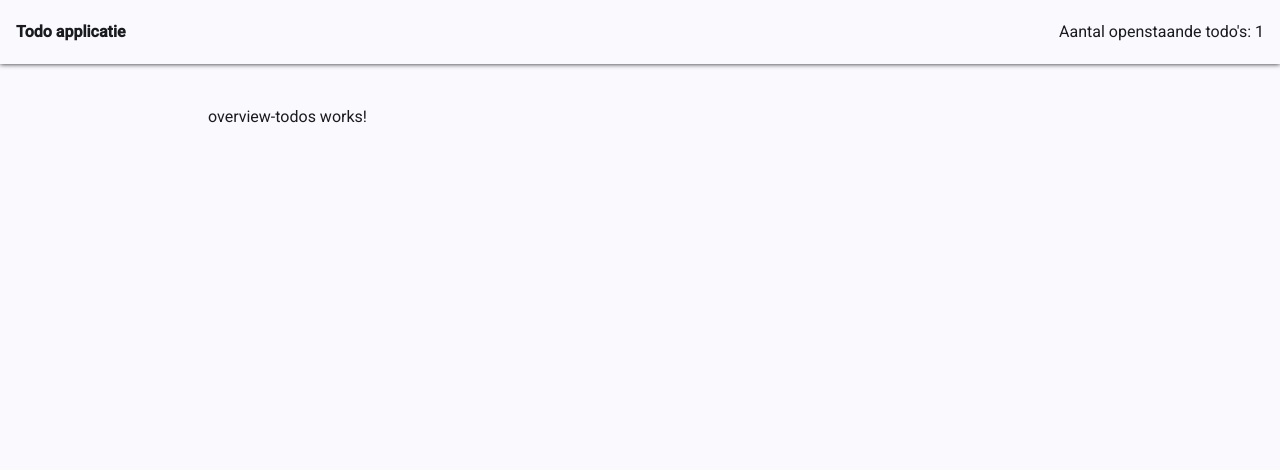
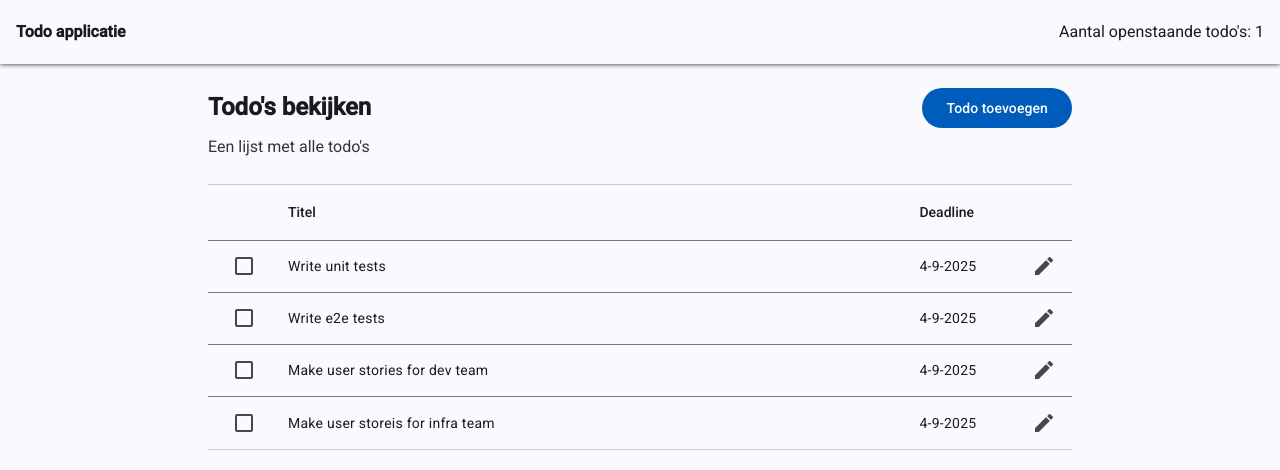
Before and after one commit to mrlnx/todo-applicatie, an Angular app in the folder frontend/: page /overview in a window 1280 px wide. Shown: the top 470 px of the page. Built offline with nearby package versions, Linux system fonts and the light colour scheme.

Commit message:
feat(ui): style ui todos overview

```diff
--- a/frontend/src/app/pages/overview-todos/overview-todos.html
+++ b/frontend/src/app/pages/overview-todos/overview-todos.html
@@ -1 +1,62 @@
-<p>overview-todos works!</p>
+<div class="overview-todo-header">
+  <div class="header-title">
+    <h2>Todo's bekijken</h2>
+    <p>Een lijst met alle todo's</p>
+  </div>
+  <div class="header-action">
+    <button matButton="filled">Todo toevoegen</button>
+  </div>
+</div>
+
+<div class="overview-todo-container">
+  <table
+    mat-table
+    [dataSource]="dataSource"
+    class="mat-elevation-z8"
+    matSort
+    (matSortChange)="announceSortChange($event)"
+  >
+    <ng-container matColumnDef="complete">
+      <th mat-header-cell *matHeaderCellDef>&nbsp;</th>
+      <td mat-cell *matCellDef="let element">
+        <mat-checkbox class="example-margin" />
+      </td>
+    </ng-container>
+
+    <ng-container matColumnDef="name">
+      <th
+        mat-header-cell
+        *matHeaderCellDef
+        mat-sort-header
+        sortActionDescription="Sorteer op titel"
+      >
+        Titel
+      </th>
+      <td mat-cell *matCellDef="let element">{{ element.name }}</td>
+    </ng-container>
+
+    <ng-container matColumnDef="deadline">
+      <th
+        mat-header-cell
+        *matHeaderCellDef
+        mat-sort-header
+        sortActionDescription="Sorteer op deadline"
+      >
+        Deadline
+      </th>
+      <td mat-cell *matCellDef="let element">{{ element.deadline }}</td>
+    </ng-container>
+
+    <ng-container matColumnDef="edit">
+      <th mat-header-cell *matHeaderCellDef></th>
+      <td mat-cell *matCellDef="let element" class="edit-button">
+        <button matIconButton aria-label="Example icon button with a home icon">
+          <mat-icon>edit</mat-icon>
+        </button>
+      </td>
+    </ng-container>
+
+    <tr mat-header-row *matHeaderRowDef="displayedColumns"></tr>
+    <tr mat-row *matRowDef="let row; columns: displayedColumns"></tr>
+  </table>
+</div>
--- a/frontend/src/app/pages/overview-todos/overview-todos.scss
+++ b/frontend/src/app/pages/overview-todos/overview-todos.scss
@@ -0,0 +1,25 @@
+.overview-todo-header {
+    display: flex;
+    flex: 1 1 auto;
+    border-bottom: 1px solid #CCC;
+    margin-bottom: 0rem;
+}
+
+.overview-todo-container {
+    border-bottom: 1px solid #CCC;
+
+    .mat-column-complete {
+        width: 4rem;
+        padding-right: 0.5rem;
+    }
+
+    .mat-column-deadline {
+        width: 4rem;
+    }
+
+    .mat-column-edit {
+        text-align: right;
+        width: 4rem;
+        padding-right: 0.5rem;
+    }
+}
--- a/frontend/src/app/pages/overview-todos/overview-todos.ts
+++ b/frontend/src/app/pages/overview-todos/overview-todos.ts
@@ -1,11 +1,51 @@
-import { Component } from '@angular/core';
+import { AfterViewInit, Component, inject, ViewChild } from '@angular/core';
+import { MatButtonModule } from '@angular/material/button';
+import { MatTableModule, MatTableDataSource } from '@angular/material/table';
+import { MatCheckboxModule } from '@angular/material/checkbox';
+import { MatIconModule } from '@angular/material/icon';
+import { LiveAnnouncer } from '@angular/cdk/a11y';
+import { MatSort, Sort, MatSortModule } from '@angular/material/sort';
+
+export interface PeriodicElement {
+  complete: boolean;
+  name: string;
+  deadline: string;
+  edit: boolean;
+}
+
+const date = new Date().toLocaleDateString('nl-NL').replace(/\//g, '-');
+
+const ELEMENT_DATA: PeriodicElement[] = [
+  { complete: true, name: 'Write unit tests', deadline: date, edit: true },
+  { complete: true, name: 'Write e2e tests', deadline: date, edit: true },
+  { complete: true, name: 'Make user stories for dev team', deadline: date, edit: true },
+  { complete: true, name: 'Make user storeis for infra team', deadline: date, edit: true },
+];
 
 @Component({
   selector: 'app-overview-todos',
-  imports: [],
+  imports: [MatButtonModule, MatTableModule, MatCheckboxModule, MatIconModule, MatSortModule],
   templateUrl: './overview-todos.html',
-  styleUrl: './overview-todos.scss'
+  styleUrl: './overview-todos.scss',
 })
-export class OverviewTodos {
+export class OverviewTodos implements AfterViewInit {
+  private _liveAnnouncer = inject(LiveAnnouncer);
 
+  displayedColumns: string[] = ['complete', 'name', 'deadline', 'edit'];
+  dataSource = new MatTableDataSource(ELEMENT_DATA);
+
+  @ViewChild(MatSort)
+  sort: MatSort | undefined;
+
+  ngAfterViewInit() {
+    this.dataSource.sort = this.sort;
+  }
+
+  announceSortChange(sortState: Sort) {
+    if (sortState.direction) {
+      this._liveAnnouncer.announce(`Sorted ${sortState.direction}ending`);
+    } else {
+      this._liveAnnouncer.announce('Sorting cleared');
+    }
+  }
 }
```
